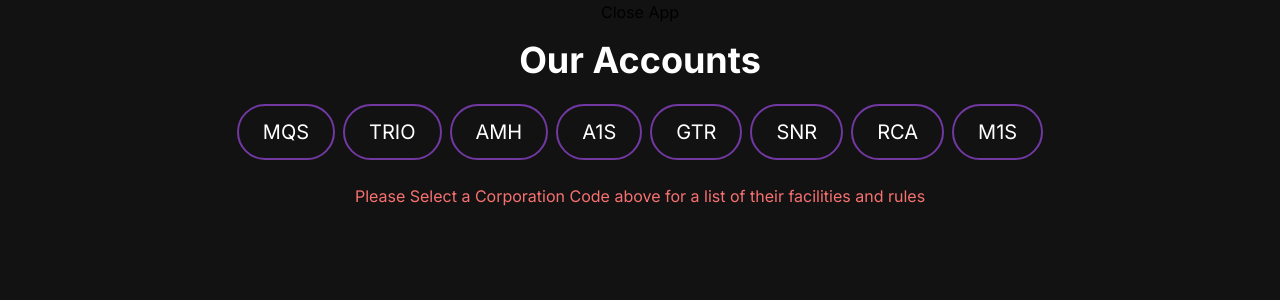
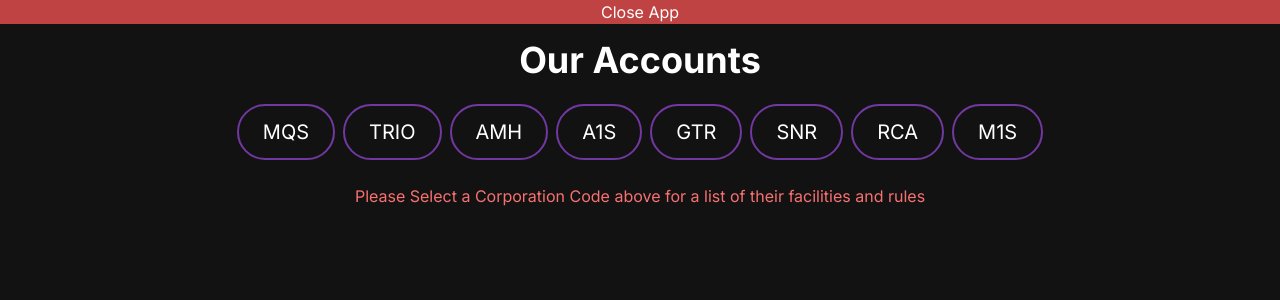
Before and after one commit to SoyDevelopment/Practice-Repo, a Next.js app in the folder merica/: page / in a window 1280 px wide. Shown: the top 300 px of the page. Built offline with nearby package versions, Linux system fonts and the light colour scheme.

Commit message:
Colored the exit button

```diff
--- a/merica/components/TitleBar.jsx
+++ b/merica/components/TitleBar.jsx
@@ -11,7 +11,9 @@ const TitleBar = () => {
   };
 
   return (
-    <button onClick={handleCloseClick}>Close App</button>
+    <>
+        <button className='bg-[#8C1C13] hover:bg-[#BF4342] text-white' onClick={handleCloseClick}>Close App</button>
+    </>
   );
 };
 
```
